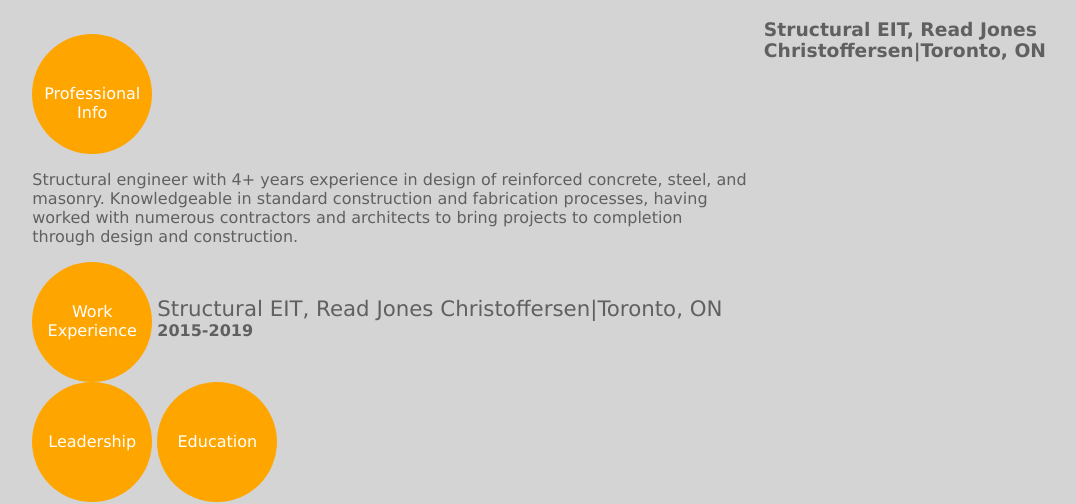
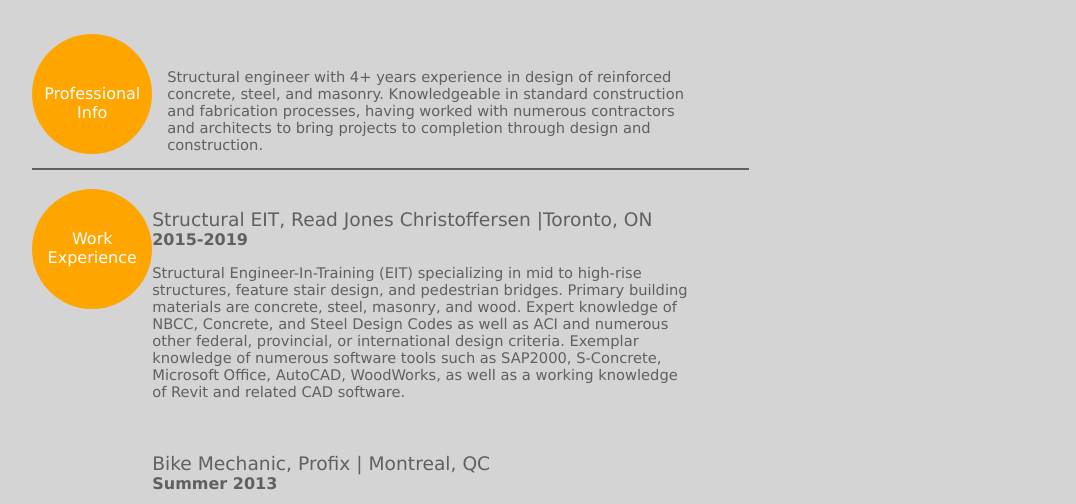
Before and after one commit to DevinHyland/devinhyland.github.io, a plain HTML site: page resume.html in a window 1280 px wide. Shown: the part 315-819 px from the top of the page, without its empty margins (196-1272 px from the left). Drawn offline with Linux system fonts and the light colour scheme.

Commit message:
Update resume.html

```diff
--- a/resume.html
+++ b/resume.html
@@ -14,7 +14,31 @@
         color: white;
         font-size: 12pt;
         display: inline-block;
+		float: left;
     }
+
+		.workhistory {
+			display: inline-block;
+			width: 75%;
+		}
+
+		.workhistory h3{
+			display: inline-block;
+			font-size: 14pt;
+			font-weight: lighter;
+			padding-bottom: 0px;
+			padding-top: 20px;
+			margin: 0;
+		}
+
+		.workhistory h4{
+			padding-top: 0px;
+			margin: 0;
+		}
+
+		.workhistory p{
+			font-size: 11pt;
+		}
     </style>
 </head>
 
@@ -39,20 +63,25 @@
 <div class="row">
     <div class="col-2"></div>
     <div class="col-7">
-        <div class="section" style="padding-top: 50px;">
+        <div class="section" style="padding-top: 50px; float: left;">
             Professional Info
         </div>
-        <div style="display: inline-block; width: 60% padding-top: 20px">
-            <p>Structural engineer with 4+ years experience in design of reinforced concrete, steel, and masonry. Knowledgeable in standard construction and fabrication processes, having worked with numerous contractors and architects to bring projects to completion through design and construction.</p>
+        <div style="display: inline-block; width: 75%;">
+            <p style="padding-top: 20px; padding-left: 15px; font-size: 11pt;">Structural engineer with 4+ years experience in design of reinforced concrete, steel, and masonry. Knowledgeable in standard construction and fabrication processes, having worked with numerous contractors and architects to bring projects to completion through design and construction.</p>
         </div>
-        <br>
+        <div style="border-style: solid; border-width: thin;"></div>
+		<br>
         <div class="section" style="padding-top: 40px;">
             Work Experience
         </div>
-        <div style="display: inline-block;">
-            <h3 style="display: inline-block; font-size: 16pt; font-weight: lighter; padding-bottom: 0px; margin: 0;">Structural EIT, Read Jones Christoffersen|Toronto, ON</h3>
-            <h4 style="padding-top: 0px; margin: 0;">2015-2019</h4>
-            <p></p>
+        <div class="workhistory">
+            <h3>Structural EIT, Read Jones Christoffersen |Toronto, ON</h3>
+            <h4>2015-2019</h4>
+            <p>Structural Engineer-In-Training (EIT) specializing in mid to high-rise structures, feature stair design, and pedestrian bridges. Primary building materials are concrete, steel, masonry, and wood. Expert knowledge of NBCC, Concrete, and Steel Design Codes as well as ACI and numerous other federal, provincial, or international design criteria. Exemplar knowledge of numerous software tools such as SAP2000, S-Concrete, Microsoft Office, AutoCAD, WoodWorks, as well as a working knowledge of Revit and related CAD software.</p>
+			<br>
+			<h3>Bike Mechanic, Profix | Montreal, QC</h3>
+			<h4>Summer 2013</h4>
+			<p>Repaired and tuned up bicycles for customers while they wait. Assembled bicycles, as well as large appliances for large franchise stores such as Wal-Mart and Canadian Tire on a per contract basis.</p>
         </div>
         <div class="section" style="padding-top: 50px;">
             Leadership
@@ -61,7 +90,6 @@
             Education
         </div>
     </div>
-    <h3>Structural EIT, Read Jones Christoffersen|Toronto, ON</h3>
     <div class="col-2"></div>
     <div class="col-2"></div>
 </div>
```
